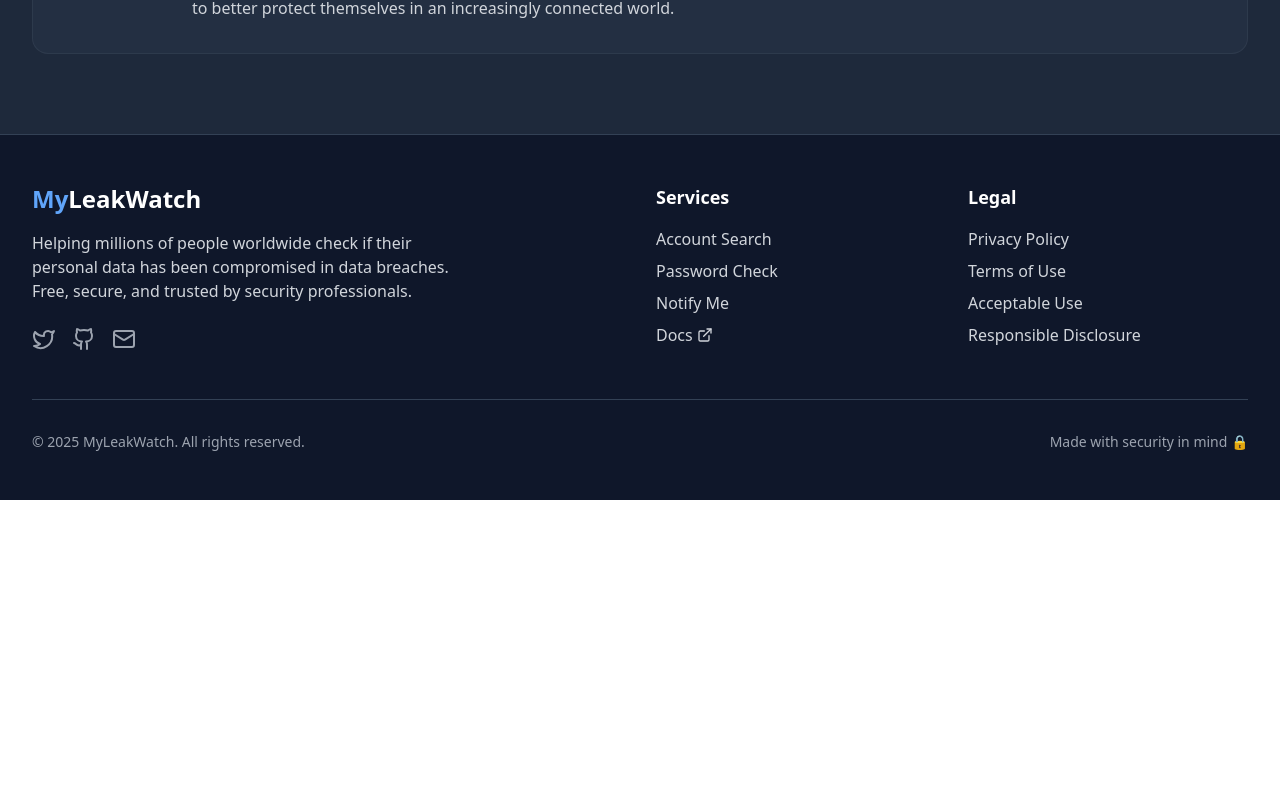
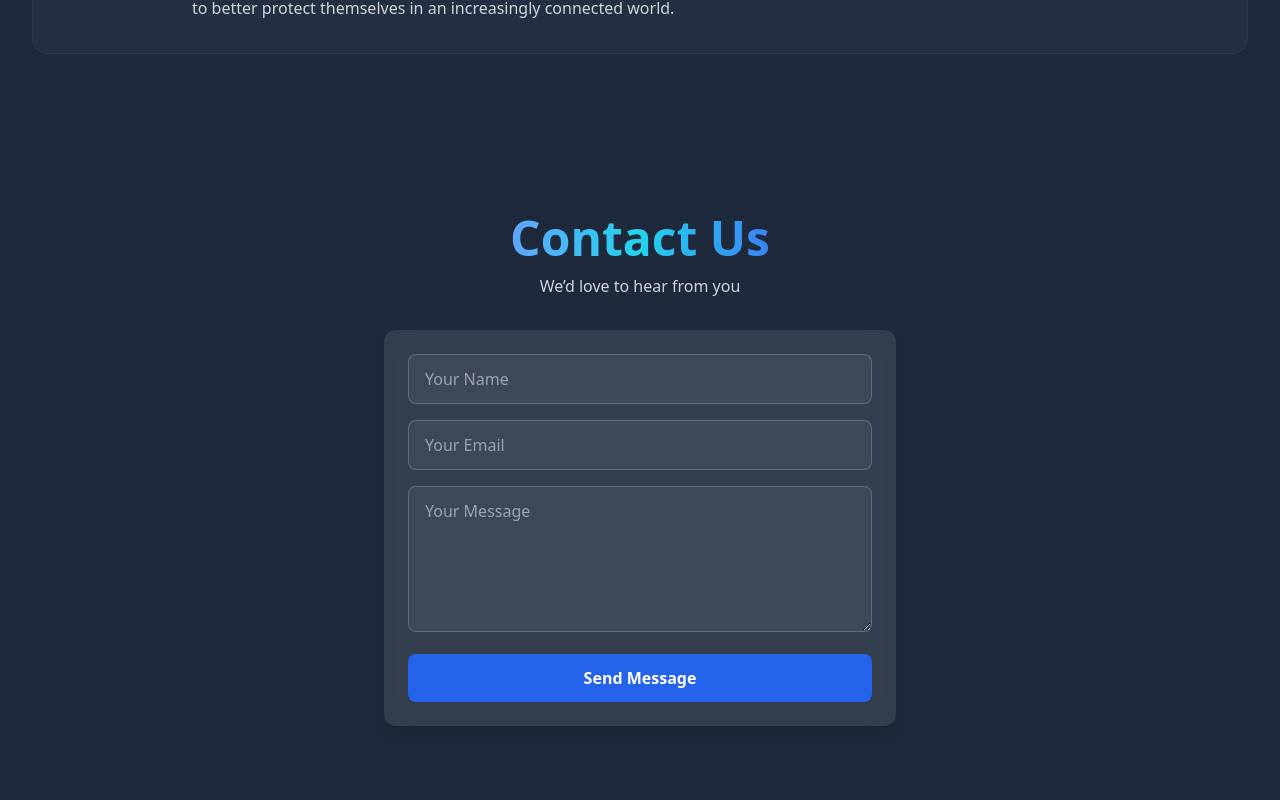
Before and after one commit to Virus2hell/MyLeakWatch, a React (Vite) app in the folder my-app/: page / in a window 1280 px wide. Shown: the part 2320-3120 px from the top of the page. Before the commit the page ends 2820 px from the top, so only its background shows below. Built offline with nearby package versions, Linux system fonts and the light colour scheme.

Commit message:
added-contact.tsx

```diff
--- a/my-app/src/App.tsx
+++ b/my-app/src/App.tsx
@@ -6,6 +6,7 @@
 import Footer from './components/Footer';
 import ImageSearch from './components/ImageSearch';
 import EmailChecker from './components/EmailChecker';
+import Contact from './components/Contact';
 
 function App() {
   return (
@@ -16,6 +17,7 @@
       <ImageSearch />
       <AboutUs />
       {/* <StatsSection /> */}
+      <Contact />
       <Footer />
     </div>
   );
--- /dev/null
+++ b/my-app/src/components/Contact.tsx
@@ -0,0 +1,86 @@
+import React, { useState } from "react";
+
+export default function Contact() {
+  const [form, setForm] = useState({ name: "", email: "", message: "" });
+  const [loading, setLoading] = useState(false);
+  const [status, setStatus] = useState<string | null>(null);
+
+  const handleChange = (e: React.ChangeEvent<HTMLInputElement | HTMLTextAreaElement>) => {
+    setForm({ ...form, [e.target.name]: e.target.value });
+  };
+
+  const handleSubmit = async (e: React.FormEvent) => {
+    e.preventDefault();
+    setLoading(true);
+    setStatus(null);
+    try {
+      const res = await fetch("/api/contact", {
+        method: "POST",
+        headers: { "Content-Type": "application/json" },
+        body: JSON.stringify(form),
+      });
+
+      const data = await res.json();
+      if (res.ok) {
+        setStatus("✅ Message sent successfully!");
+        setForm({ name: "", email: "", message: "" });
+      } else {
+        setStatus(`❌ Failed: ${data.error || "Server error"}`);
+      }
+    } catch (err: any) {
+      setStatus("❌ Network error");
+    } finally {
+      setLoading(false);
+    }
+  };
+
+  return (
+    <div id="contact" className="flex flex-col items-center justify-center py-20 px-4 text-center bg-slate-800">
+      <h2 className="text-5xl font-bold bg-gradient-to-r from-blue-400 via-cyan-400 to-blue-500 bg-clip-text text-transparent">
+        Contact Us
+      </h2>
+      <p className="mt-3 text-gray-300">We’d love to hear from you</p>
+
+      <form
+        onSubmit={handleSubmit}
+        className="mt-8 w-full max-w-lg space-y-4 bg-white/10 backdrop-blur-md p-6 rounded-xl shadow-lg"
+      >
+        <input
+          type="text"
+          name="name"
+          value={form.name}
+          onChange={handleChange}
+          placeholder="Your Name"
+          required
+          className="w-full px-4 py-3 rounded-lg bg-white/5 border border-white/20 text-white placeholder-gray-400 focus:outline-none"
+        />
+        <input
+          type="email"
+          name="email"
+          value={form.email}
+          onChange={handleChange}
+          placeholder="Your Email"
+          required
+          className="w-full px-4 py-3 rounded-lg bg-white/5 border border-white/20 text-white placeholder-gray-400 focus:outline-none"
+        />
+        <textarea
+          name="message"
+          value={form.message}
+          onChange={handleChange}
+          placeholder="Your Message"
+          required
+          rows={5}
+          className="w-full px-4 py-3 rounded-lg bg-white/5 border border-white/20 text-white placeholder-gray-400 focus:outline-none"
+        ></textarea>
+        <button
+          disabled={loading}
+          className="w-full py-3 rounded-lg bg-blue-600 hover:bg-blue-700 text-white font-semibold transition"
+        >
+          {loading ? "Sending..." : "Send Message"}
+        </button>
+      </form>
+
+      {status && <p className="mt-4 text-gray-200">{status}</p>}
+    </div>
+  );
+}
```
